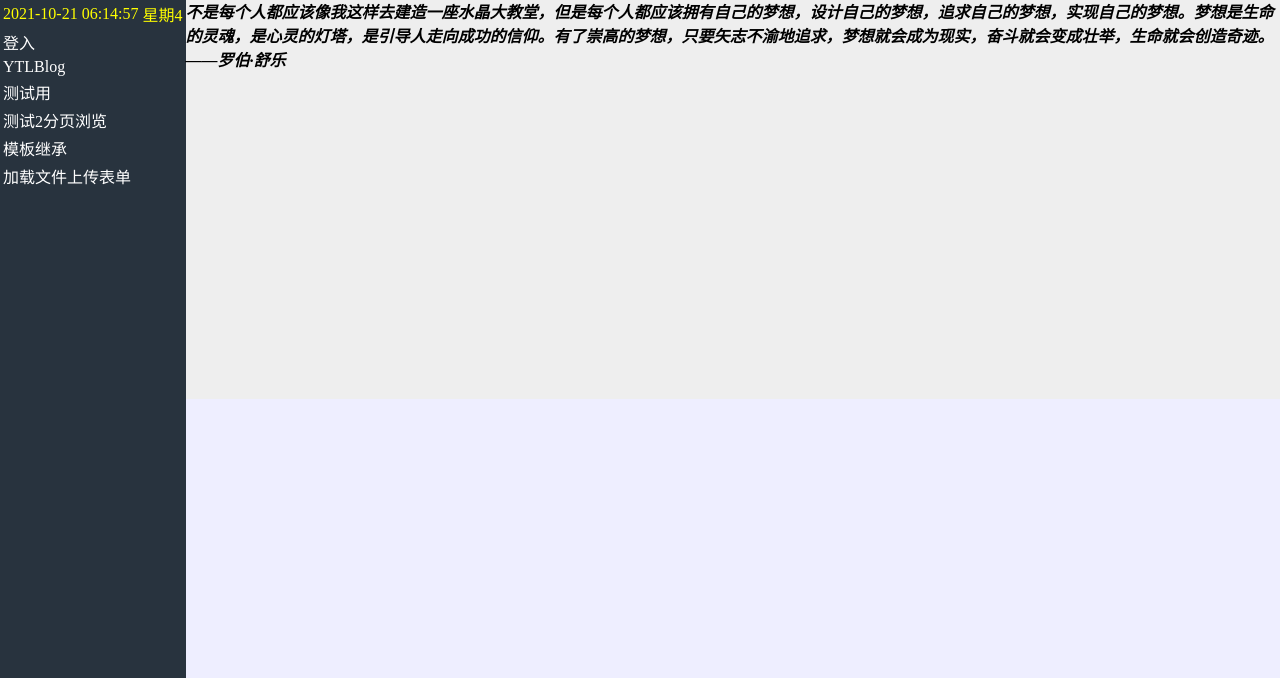
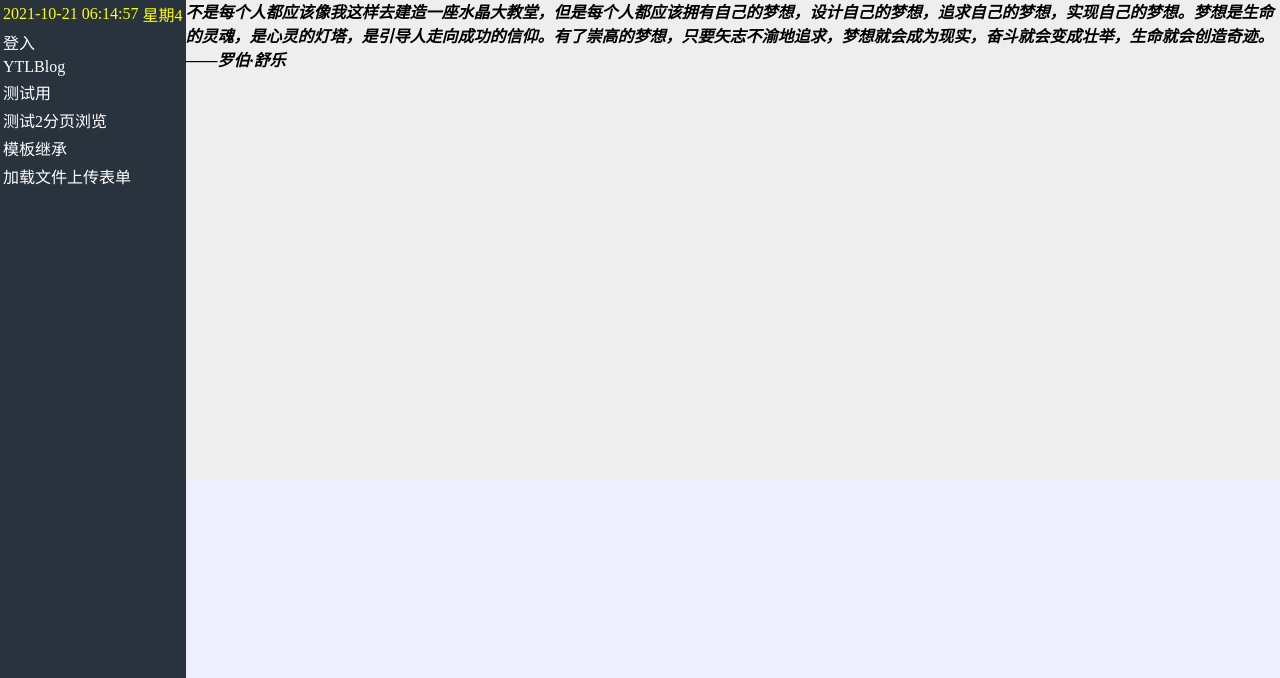
Before and after one commit to YtlGitHub/YTLDjangoSever, a Django app: page / in a window 1280 px wide. Shown: the part 86-764 px from the top of the page. Run offline with Django 3.2, Linux system fonts and the light colour scheme.

Commit message:
Update index.html

```diff
--- a/mydemo/templates/myapp/index/index.html
+++ b/mydemo/templates/myapp/index/index.html
@@ -40,11 +40,11 @@
 	</tr>
 </table></div>
 
-<div id="content" style="background-color:#EEEEEE; height:50%; width:100%;">
+<div id="content" style="background-color:#EEEEEE; height:60%; width:100%;">
 <i><b>
 不是每个人都应该像我这样去建造一座水晶大教堂，但是每个人都应该拥有自己的梦想，设计自己的梦想，追求自己的梦想，实现自己的梦想。梦想是生命的灵魂，是心灵的灯塔，是引导人走向成功的信仰。有了崇高的梦想，只要矢志不渝地追求，梦想就会成为现实，奋斗就会变成壮举，生命就会创造奇迹。——罗伯·舒乐</i></b></div>
 
-<div id="content" style="background-color:#eef; height:35%; width:100%;">
+<div id="content" style="background-color:#eef; height:25%; width:100%;">
 <!-- <iframe src="https://ytlserver.imdo.co/" name="myframe" frameborder="1" width="73%" height="780"></iframe> --></div>
 
 <div id="footer" style="height:5%; background-color:#FFA500;clear:both;text-align:center;">
```
